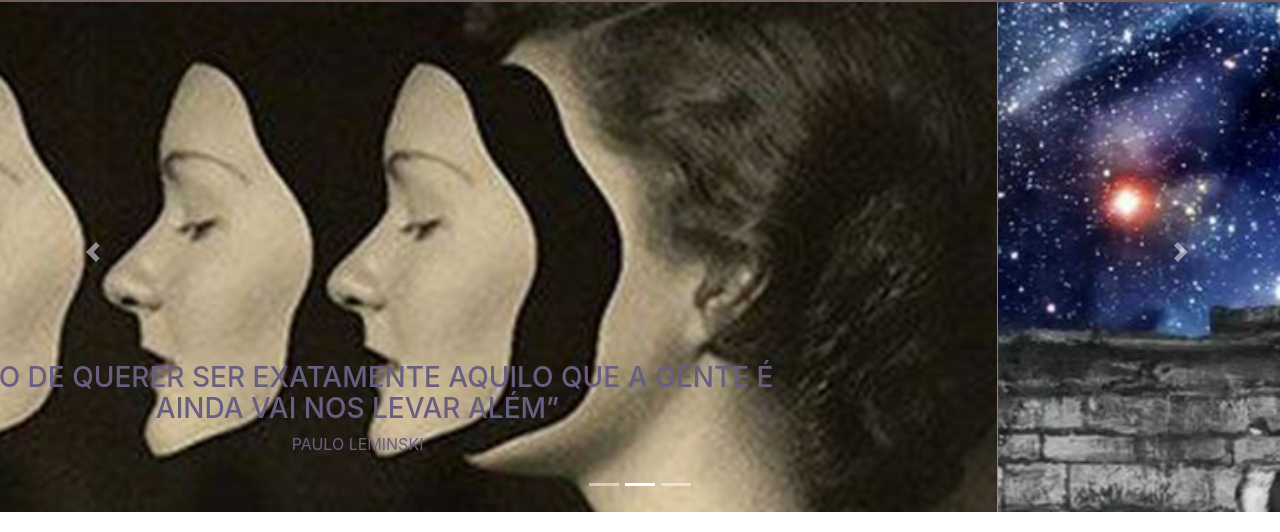
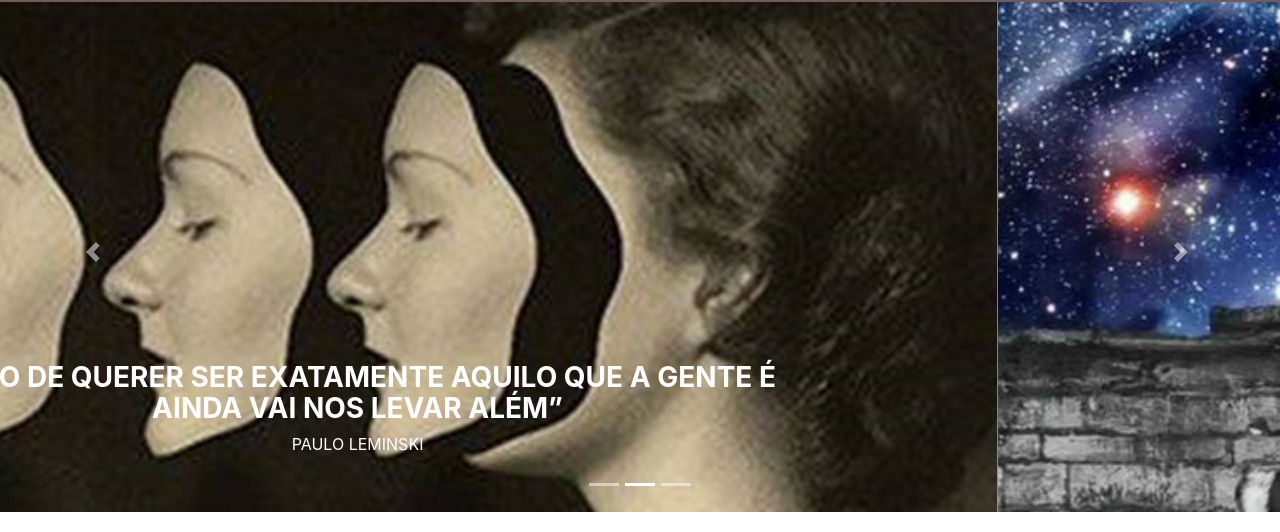
Before and after one commit to helen-fornazier/vika-page, a website: page index.html in a window 1280 px wide. Shown: the part 64-596 px from the top of the page. Drawn offline with Linux system fonts and the light colour scheme; a script that the page names is missing.

Commit message:
css: change color of carousel-caption

```diff
--- a/css/modern-business.css
+++ b/css/modern-business.css
@@ -27,3 +27,11 @@ body {
 .portfolio-item {
     margin-bottom: 30px;
 }
+
+.carousel-caption {
+    color: #FFFFFF;
+}
+
+.carousel-caption h3 {
+    font-weight:bold;
+}
```
